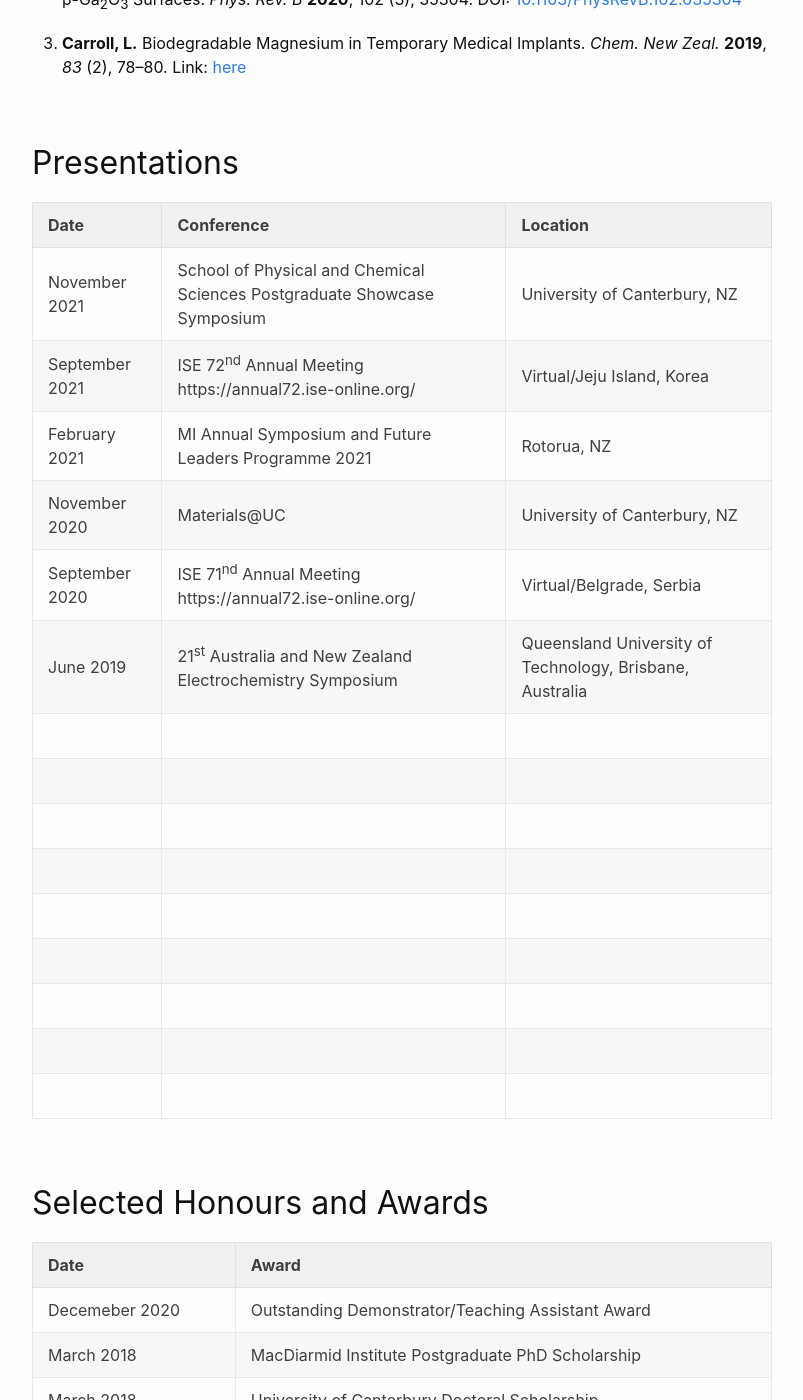
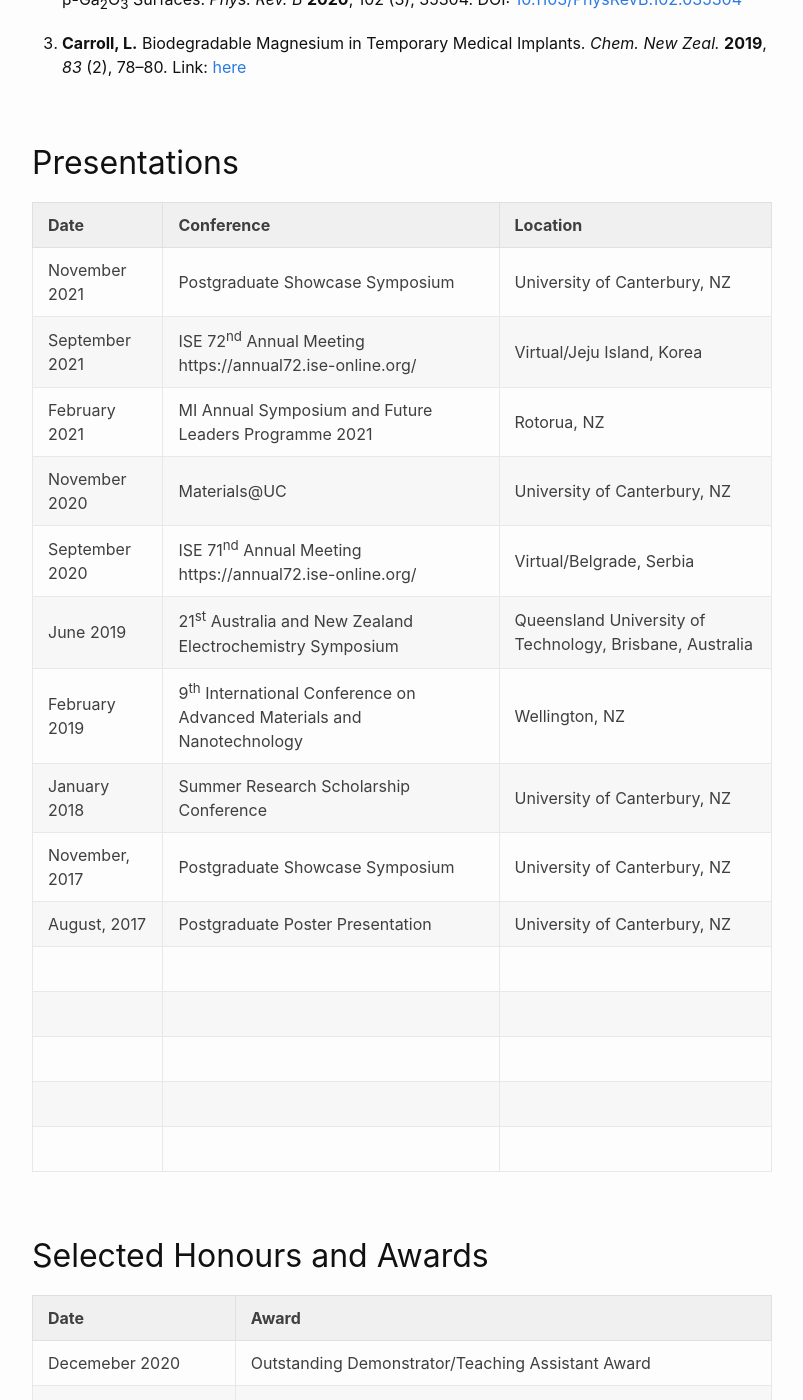
Before and after one commit to LRCarroll/LRCarroll, a Jekyll site: the page built from curricilum.md, in a window 1280 px wide and 1400 px high, scrolled down 1603 px. Shown: the whole window, without its empty margins (238-1041 px from the left). Built offline with Jekyll 4.4.1, drawn with Linux system fonts in a browser that asks for light colours.

Commit message:
Conferences + Posters

```diff
--- a/curricilum.md
+++ b/curricilum.md
@@ -49,16 +49,16 @@ GPA: 8.51 (out of 9)
 
 | Date | Conference | Location |
 | ---  | ---        | ---      |
-| November 2021 | School of Physical and Chemical Sciences Postgraduate Showcase Symposium | University of Canterbury, NZ|
+| November 2021 | Postgraduate Showcase Symposium | University of Canterbury, NZ|
 | September 2021     | ISE 72<sup>nd</sup> Annual Meeting https://annual72.ise-online.org/            | Virtual/Jeju Island, Korea          |
 | February 2021 | MI Annual Symposium and Future Leaders Programme 2021 | Rotorua, NZ |
 | November 2020 | Materials@UC            | University of Canterbury, NZ|
 | September 2020    | ISE 71<sup>nd</sup> Annual Meeting https://annual72.ise-online.org/            | Virtual/Belgrade, Serbia
 |    June 2019  | 21<sup>st</sup> Australia and New Zealand Electrochemistry Symposium  | Queensland University of Technology, Brisbane, Australia |
-|      |            |          |
-|      |            |          |
-|      |            |          |
-|      |            |          |
+|   February 2019   | 9<sup>th</sup> International Conference on Advanced Materials and Nanotechnology|    Wellington, NZ      |
+| January 2018  | Summer Research Scholarship Conference | University of Canterbury, NZ          |
+| November, 2017 | Postgraduate Showcase Symposium |  University of Canterbury, NZ        |
+| August, 2017     | Postgraduate Poster Presentation           | University of Canterbury, NZ |
 |      |            |          |
 |      |            |          |
 |      |            |          |
```
